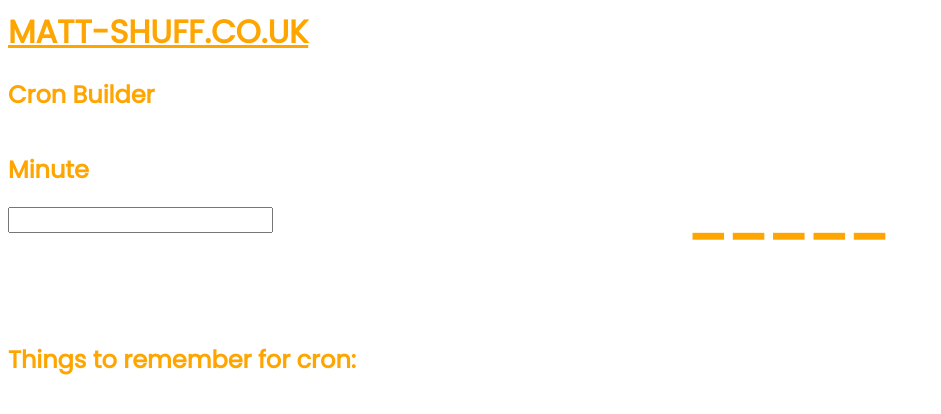
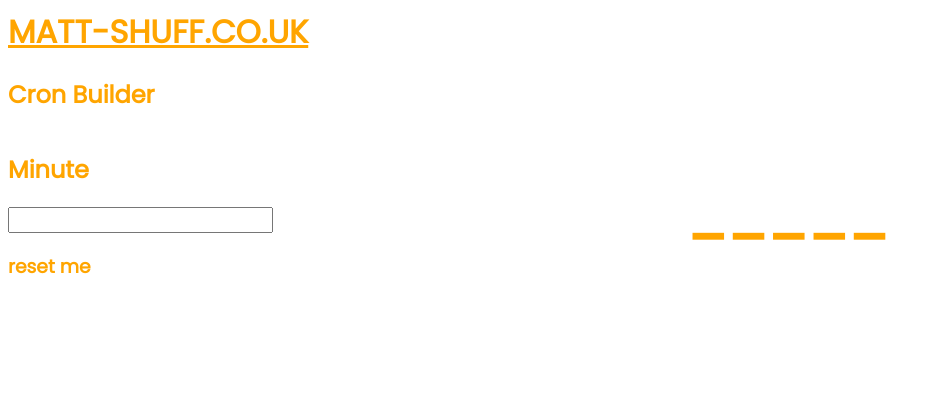
Before and after one commit to mattshuff/SiteRepoV2, a plain HTML site: page cron_builder/cron_builder.html in a window 1280 px wide. Shown: the whole page, without its empty margins (0-941 px from the left). Drawn offline with nearby package versions, Linux system fonts and the light colour scheme.

Commit message:
added cron reset button

```diff
--- a/cron_builder/cron_builder.html
+++ b/cron_builder/cron_builder.html
@@ -23,13 +23,11 @@
         <div>
             <h2 id="EnterPrompter">Minute</h2>
             <input id="main_input" onkeypress="CronBuilder(event)">
+            <h3 style="cursor: pointer;" onclick="reset()">reset me</h3>
         </div>
 
         <div class = "result_wrapper">
             <h1 class="result">_____</h1>
         </div>
     </div>
-    <div>
-        <h2>Things to remember for cron:</h2>
-    </div>
 </body>
--- a/cron_builder/cron_builder.js
+++ b/cron_builder/cron_builder.js
@@ -57,3 +57,14 @@ function CronBuilder(event){
         }
     }
 }
+
+function reset(){
+    BuildingCron = []
+
+    var result = document.getElementsByClassName("result")[0];
+    result.innerHTML = BuildingCron.join(" ");
+
+    var EnterPrompterh2 = document.getElementById("EnterPrompter");
+    EnterPrompterh2.innerHTML = Prompts[0]
+
+}
```
